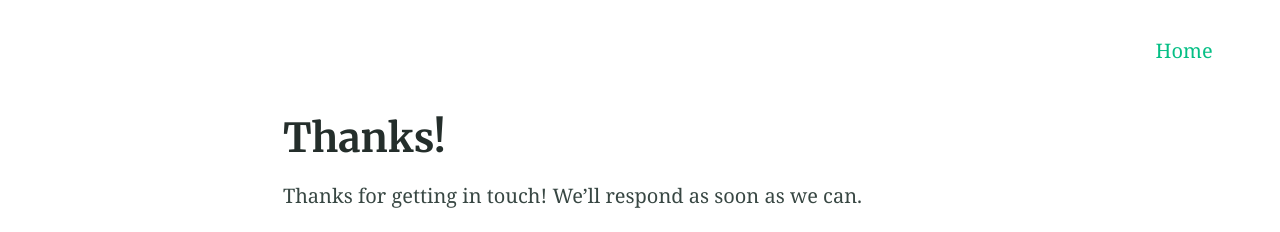
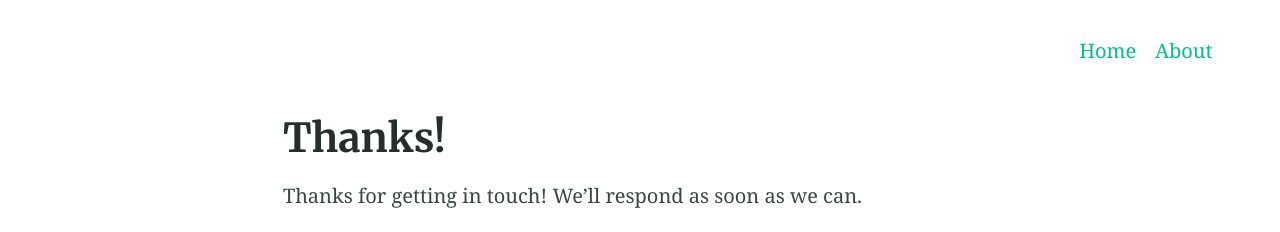
Before and after one commit to lagamangue/lagamangue.github.io, a Jekyll site: the page built from thanks.md, in a window 1280 px wide. Shown: the top 232 px of the page. Built offline with Jekyll 4.4.1, drawn with Linux system fonts in a browser that asks for light colours.

Commit message:
Update _config.yml

```diff
--- a/_config.yml
+++ b/_config.yml
@@ -127,8 +127,8 @@ navigation_header:
 #  url: /elements/
 #- title: Blog
 #  url: /blog/
-#- title: Categories
-#  url: /categories/
+- title: About
+  url: /categories/
 #- title: Search
 # url: /search/
 #- title: Fork Alembic
```
